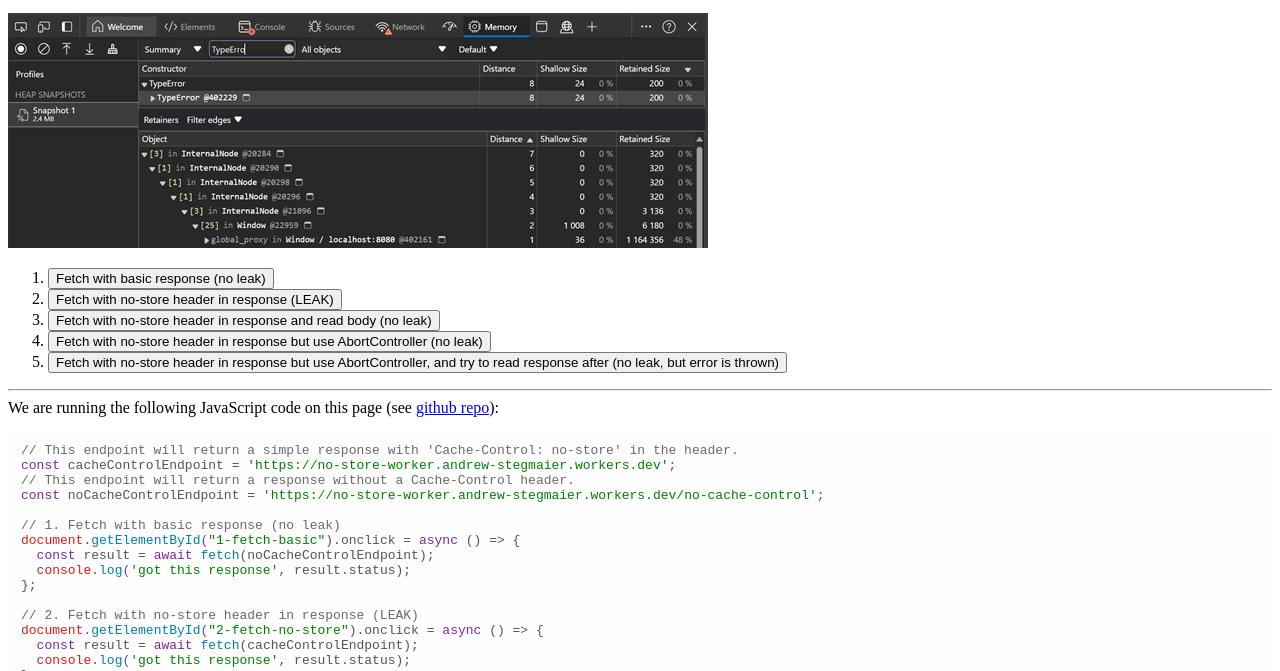
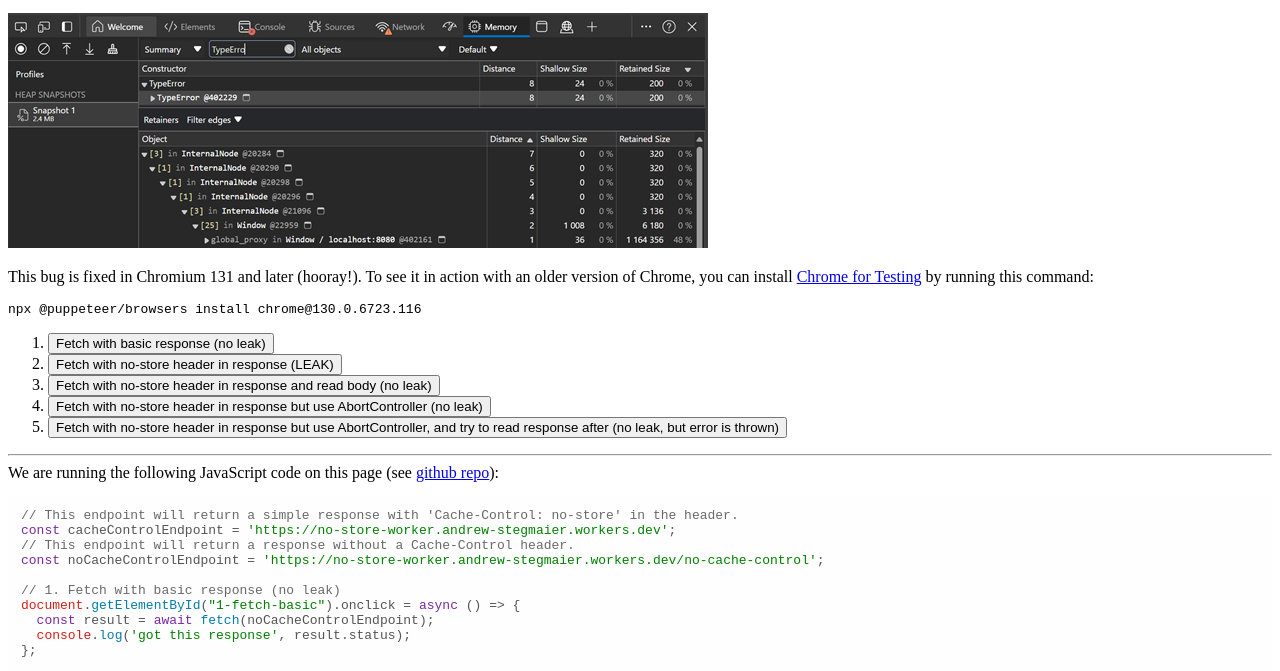
Before and after one commit to astegmaier/playground-type-error-leaks, a plain HTML site: page index.html in a window 1280 px wide. Shown: the part 119-790 px from the top of the page. Drawn offline with nearby package versions, Linux system fonts and the light colour scheme.

Commit message:
Add note about how this bug is now fixed.

```diff
--- a/index.html
+++ b/index.html
@@ -37,6 +37,10 @@
     <p>
       <img src="./leak_screenshot.png" alt="Screenshot of memory leak in Chrome DevTools">
     </p>
+    <p>
+      This bug is fixed in Chromium 131 and later (hooray!). To see it in action with an older version of Chrome, you can install <a href="https://developer.chrome.com/blog/chrome-for-testing">Chrome for Testing</a> by running this command:
+    </p>
+    <pre>npx @puppeteer/browsers install chrome@130.0.6723.116</pre>
     <ol>
       <li><button id="1-fetch-basic">Fetch with basic response (no leak)</button></li>
       <li><button id="2-fetch-no-store">Fetch with no-store header in response (LEAK)</button></li>
```
